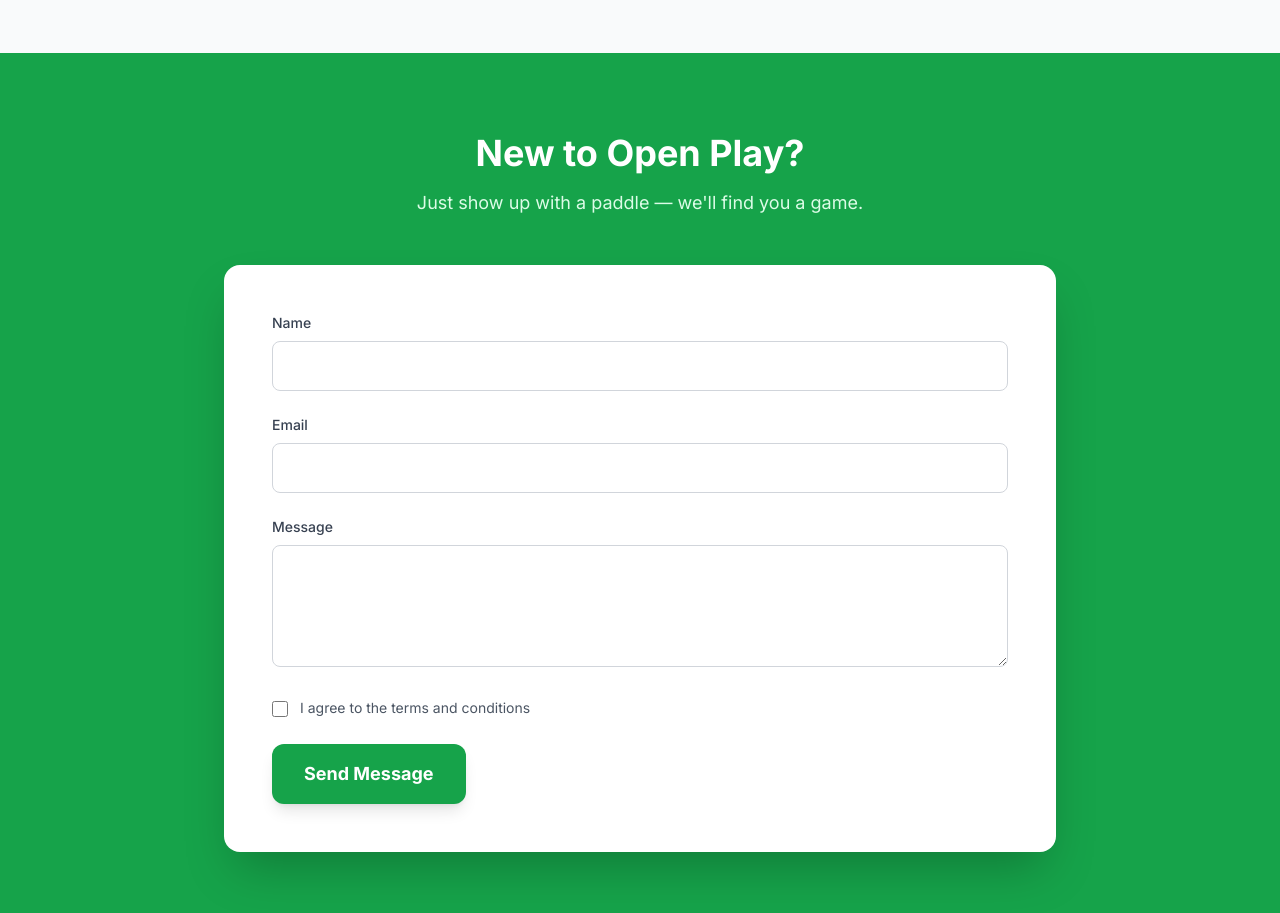
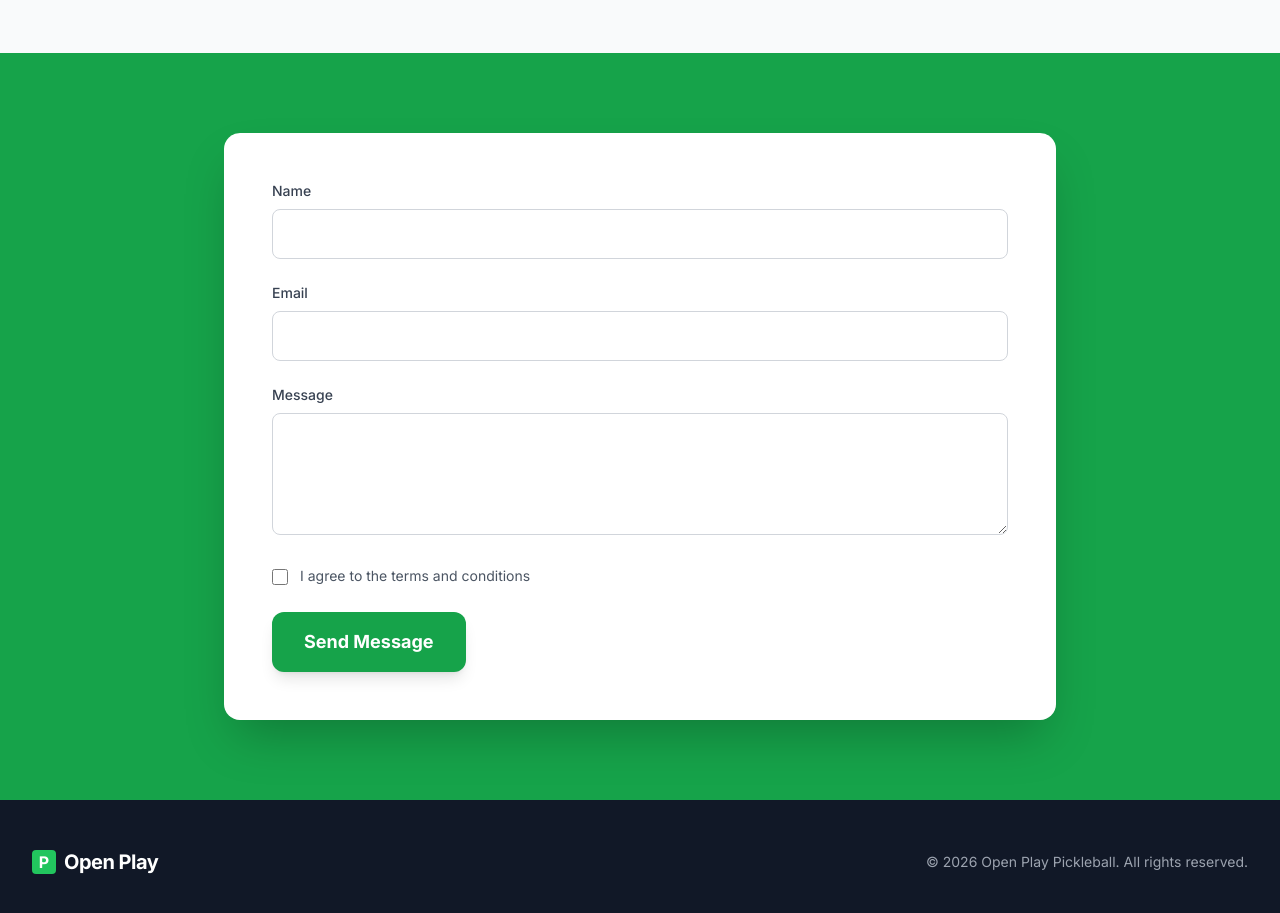
Before and after one commit to irisgian/pickleball-site, a plain HTML site: page index.html in a window 1280 px wide. Shown: the part 2660-3573 px from the top of the page. Drawn offline with nearby package versions, Linux system fonts and the light colour scheme.

Commit message:
Remove New to Open Play text from contact section

```diff
--- a/index.html
+++ b/index.html
@@ -253,10 +253,6 @@
   <!-- Contact -->
   <section id="contact" class="py-12 sm:py-20 bg-green-600">
     <div class="max-w-4xl mx-auto px-4 sm:px-6 lg:px-8">
-      <div class="text-center mb-12">
-        <h2 class="text-3xl sm:text-4xl font-bold text-white mb-4">New to Open Play?</h2>
-        <p class="text-green-100 text-lg">Just show up with a paddle — we'll find you a game.</p>
-      </div>
       <div class="bg-white rounded-2xl p-8 sm:p-12 shadow-2xl">
         <form id="contact-form" class="grid grid-cols-1 sm:grid-cols-2 gap-6">
           <div class="sm:col-span-2">
```
